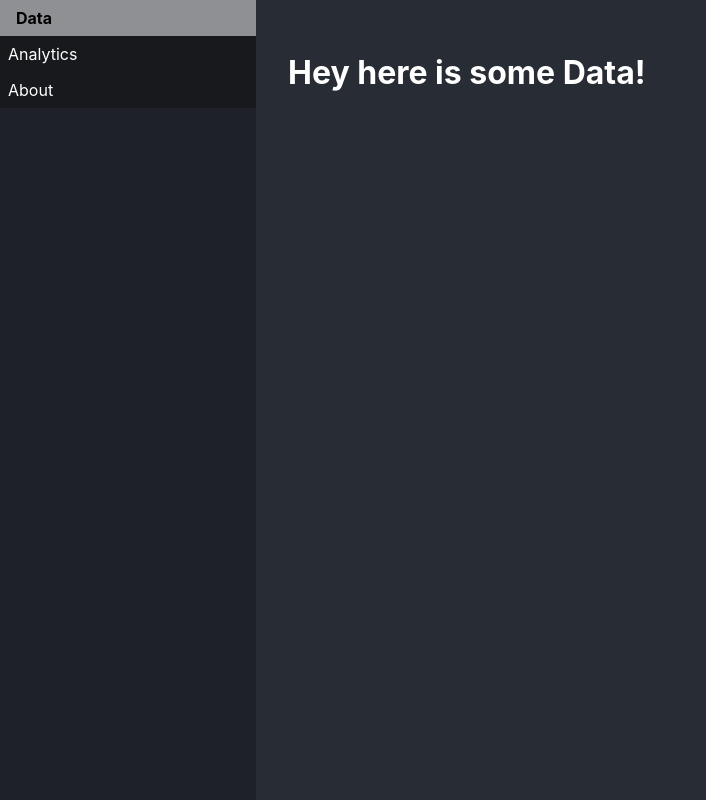
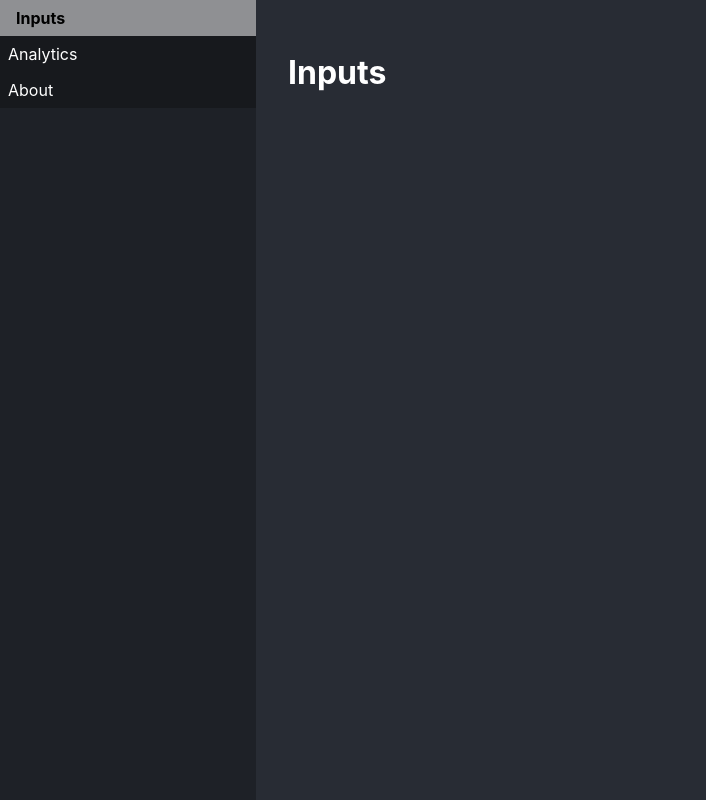
Before and after one commit to isotropo/nikos-dashboard, a React (Create React App) app: page / in a window 1280 px wide. Shown: the whole page, without its empty margins (0-706 px from the left). Built offline with nearby package versions, Linux system fonts and the light colour scheme.

Commit message:
Rename data page to inputs

```diff
--- a/src/interface/App.js
+++ b/src/interface/App.js
@@ -4,7 +4,7 @@
 import Right from "./Right";
 
 function App() {
-  const [selectedPage, setSelectedPage] = useState("Data");
+  const [selectedPage, setSelectedPage] = useState("Inputs");
 
   return (
     <div className="App">
--- a/src/interface/Left.js
+++ b/src/interface/Left.js
@@ -5,7 +5,7 @@
 {
     return <div className="Left">
         <div className="Left--buttons">
-            <LeftButton name={"Data"}
+            <LeftButton name={"Inputs"}
                 selectedPage={selectedPage}
                 onSelectPage={onSelectPage} />
             <LeftButton name={"Analytics"}
--- a/src/interface/Right.js
+++ b/src/interface/Right.js
@@ -1,17 +1,17 @@
 import "../styles/Right.sass"
-import DataPage from "./pages/DataPage"
+import InputsPage from "./pages/InputsPage"
 import AnalyticsPage from "./pages/AnalyticsPage"
 import AboutPage from "./pages/AboutPage"
 
 const PAGE_COMPONENTS = {
-    Data: DataPage,
+    Inputs: InputsPage,
     Analytics: AnalyticsPage,
     About: AboutPage,
 }
 
 const Right = ({ selectedPage }) =>
 {
-    const SelectedPage = PAGE_COMPONENTS[selectedPage] ?? DataPage
+    const SelectedPage = PAGE_COMPONENTS[selectedPage] ?? InputsPage
 
     return <div className="Right">
         <SelectedPage />
--- a/src/interface/pages/DataPage.js
+++ /dev/null
@@ -1,10 +0,0 @@
-import Page from "../Page"
-
-const DataPage = () =>
-{
-    return <Page>
-        <h1>Hey here is some Data!</h1>
-    </Page>
-}
-
-export default DataPage
--- /dev/null
+++ b/src/interface/pages/InputsPage.js
@@ -0,0 +1,10 @@
+import Page from "../Page"
+
+const InputsPage = () =>
+{
+    return <Page>
+        <h1>Inputs</h1>
+    </Page>
+}
+
+export default InputsPage
```
Also changed, not shown: 1 other file (tests, documents, lock files or other folders).
